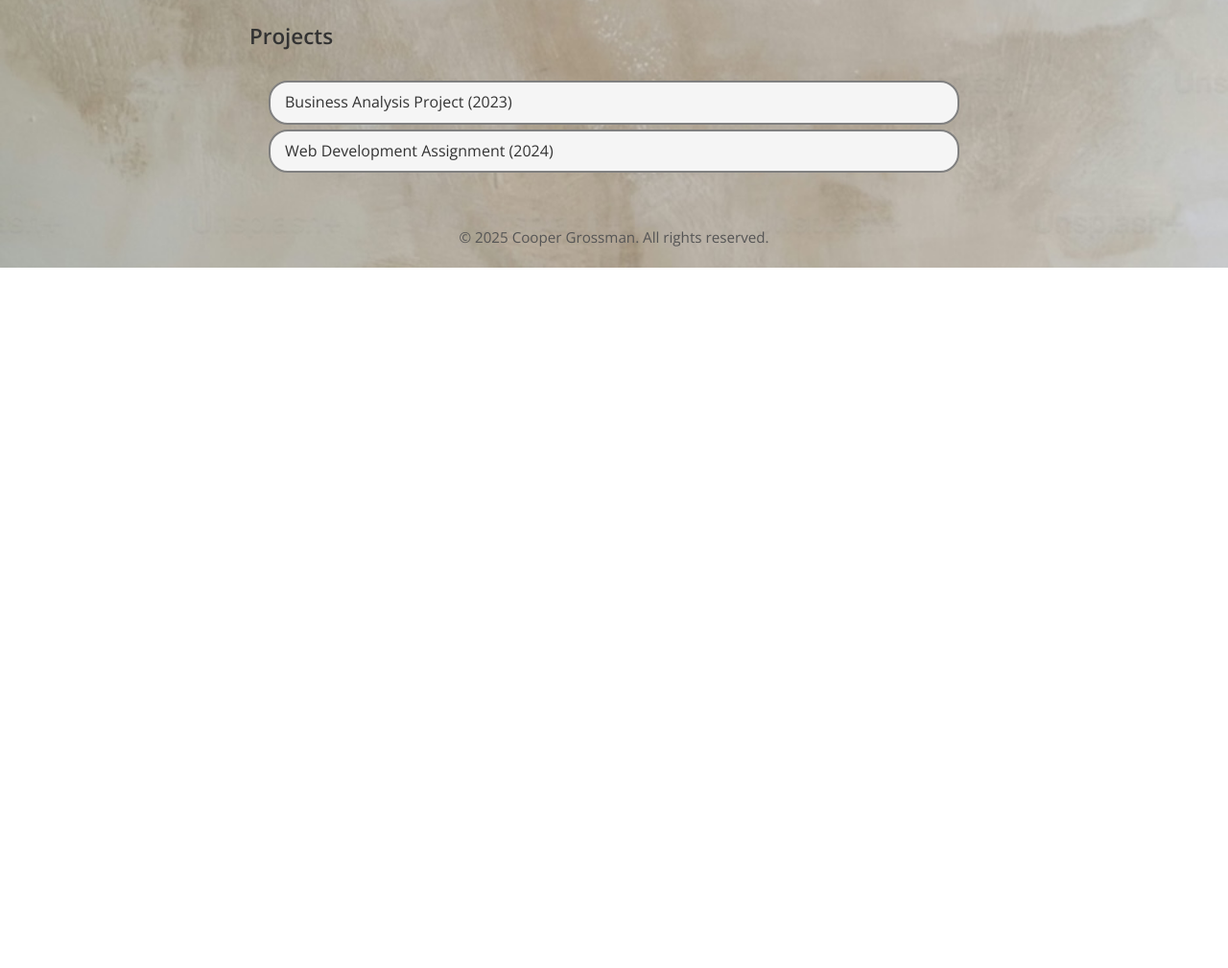
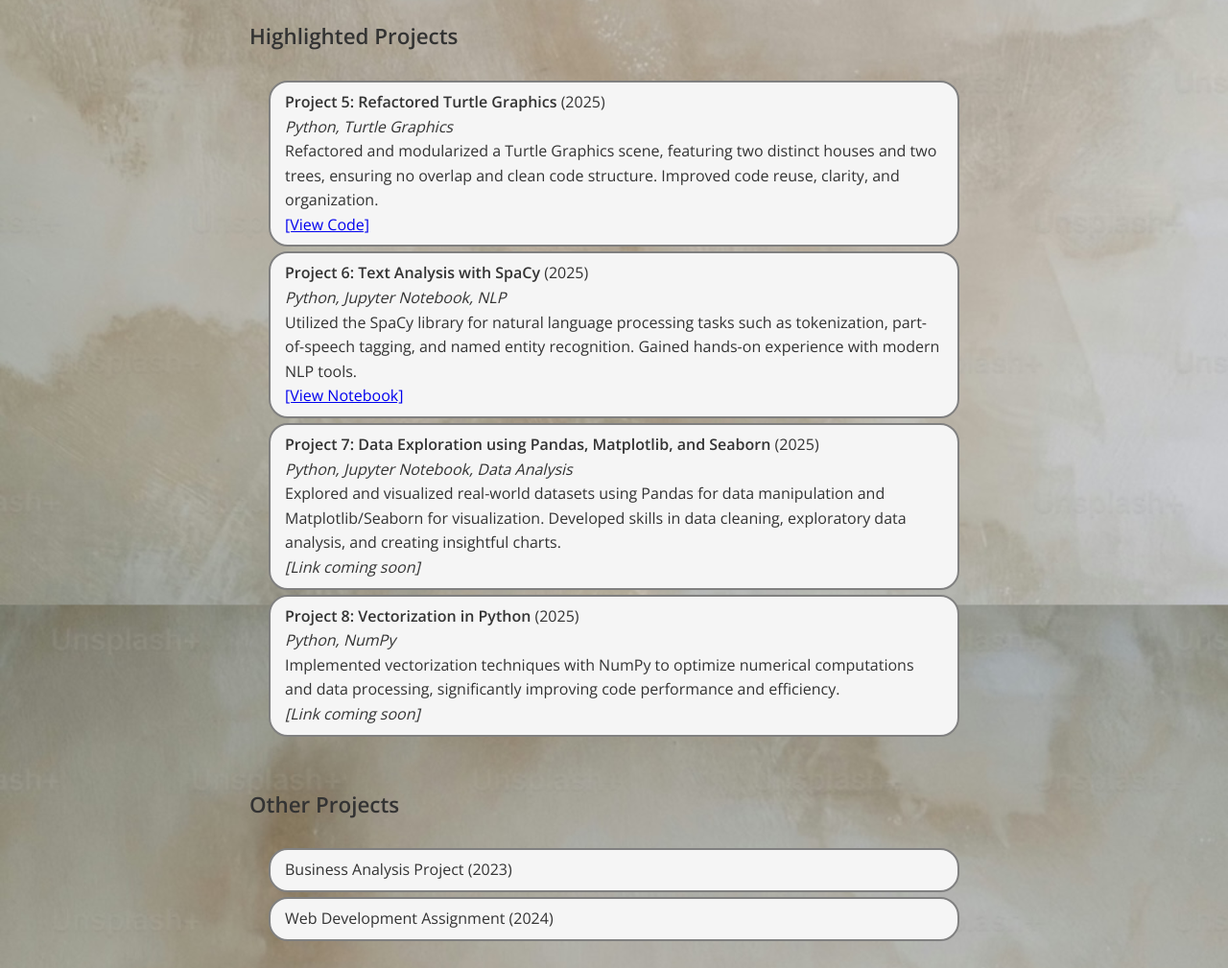
Before and after one commit to CooperGrossman69/cgrossm69.github.io, a plain HTML site: page index.html in a window 1280 px wide. Shown: the part 1120-2129 px from the top of the page at 96% size. Before the commit the page ends 1399 px from the top, so only its background shows below. Drawn offline with nearby package versions, Linux system fonts and the light colour scheme.

Commit message:
Update index.html

```diff
--- a/index.html
+++ b/index.html
@@ -56,8 +56,41 @@
             </div>
         </section>
 
+        <!-- New Highlighted Projects Section -->
         <section class="projects">
-            <h2>Projects</h2>
+            <h2>Highlighted Projects</h2>
+            <ul>
+                <li>
+                    <strong>Project 5: Refactored Turtle Graphics</strong> (2025)<br>
+                    <em>Python, Turtle Graphics</em><br>
+                    Refactored and modularized a Turtle Graphics scene, featuring two distinct houses and two trees, ensuring no overlap and clean code structure. Improved code reuse, clarity, and organization.<br>
+                    <a href="https://ppl-ai-file-upload.s3.amazonaws.com/web/direct-files/attachments/56587565/c684c6c1-03ef-4e6c-a92a-8f834cbf5a25/Project5finished.py" target="_blank">[View Code]</a>
+                </li>
+                <li>
+                    <strong>Project 6: Text Analysis with SpaCy</strong> (2025)<br>
+                    <em>Python, Jupyter Notebook, NLP</em><br>
+                    Utilized the SpaCy library for natural language processing tasks such as tokenization, part-of-speech tagging, and named entity recognition. Gained hands-on experience with modern NLP tools.<br>
+                    <a href="https://ppl-ai-file-upload.s3.amazonaws.com/web/direct-files/attachments/56587565/c4fcf5bc-1a61-4428-9808-d7a0b0eb1f53/Copy_of_CS110_Project6_Part2.ipynb" target="_blank">[View Notebook]</a>
+                </li>
+                <li>
+                    <strong>Project 7: Data Exploration using Pandas, Matplotlib, and Seaborn</strong> (2025)<br>
+                    <em>Python, Jupyter Notebook, Data Analysis</em><br>
+                    Explored and visualized real-world datasets using Pandas for data manipulation and Matplotlib/Seaborn for visualization. Developed skills in data cleaning, exploratory data analysis, and creating insightful charts.<br>
+                    <!-- Add your file link here when available -->
+                    <em>[Link coming soon]</em>
+                </li>
+                <li>
+                    <strong>Project 8: Vectorization in Python</strong> (2025)<br>
+                    <em>Python, NumPy</em><br>
+                    Implemented vectorization techniques with NumPy to optimize numerical computations and data processing, significantly improving code performance and efficiency.<br>
+                    <!-- Add your file link here when available -->
+                    <em>[Link coming soon]</em>
+                </li>
+            </ul>
+        </section>
+
+        <section>
+            <h2>Other Projects</h2>
             <ul>
                 <li>Business Analysis Project (2023)</li>
                 <li>Web Development Assignment (2024)</li>
```
